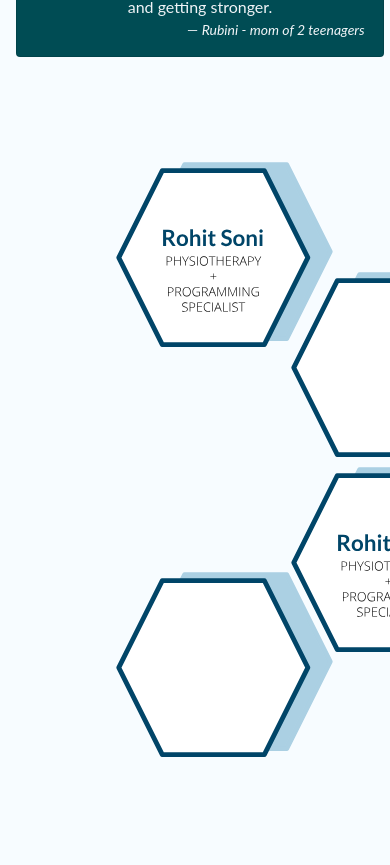
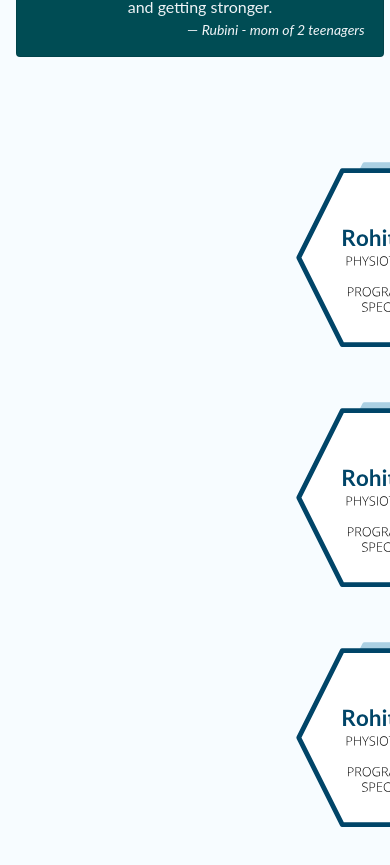
Before and after one commit to Aranesh22/mcf, a React (Create React App) app in the folder client/: page / in a window 390 px wide. Shown: the part 891-1756 px from the top of the page. Built offline with nearby package versions, Linux system fonts and the light colour scheme.

Commit message:
Update lpmeetTheTeam.css

```diff
--- a/client/src/css/lpmeetTheTeam.css
+++ b/client/src/css/lpmeetTheTeam.css
@@ -52,3 +52,32 @@
     margin: 20px auto;
     position: relative;
 }
+
+
+@media only screen and (max-width: 700px){
+    .containTeam{
+        display: flex;
+        flex-direction: column;
+        align-items: center;
+    }
+    .testone {
+        left: 0px;
+        position:unset;
+    }
+    .testThree {
+        left: 0px;
+        position:unset;
+    }
+    .testFour{
+        left: 0px;
+        bottom: 0px;
+        position: unset;
+    }
+    /* empty hexagons */
+    .testTwo {
+        display: none;
+    }
+    .testFive {
+        display: none;
+    }
+}
```
